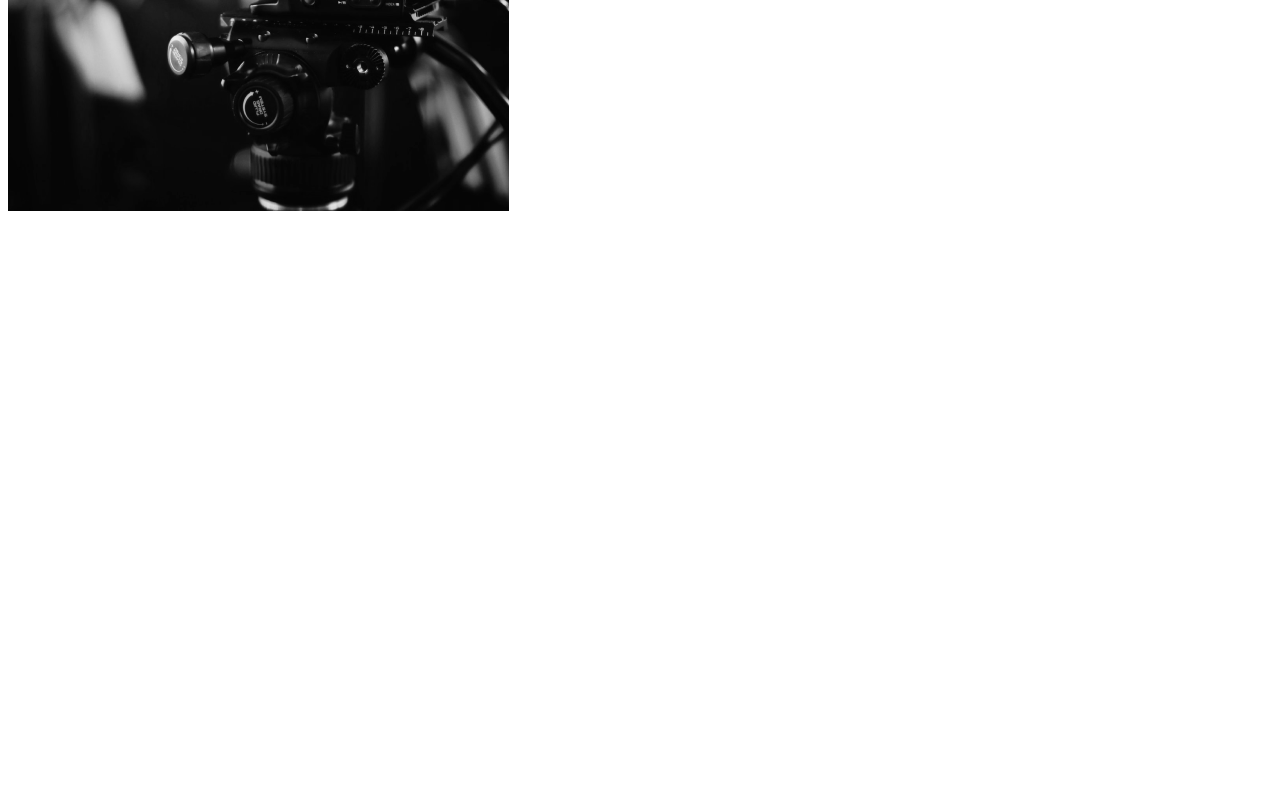
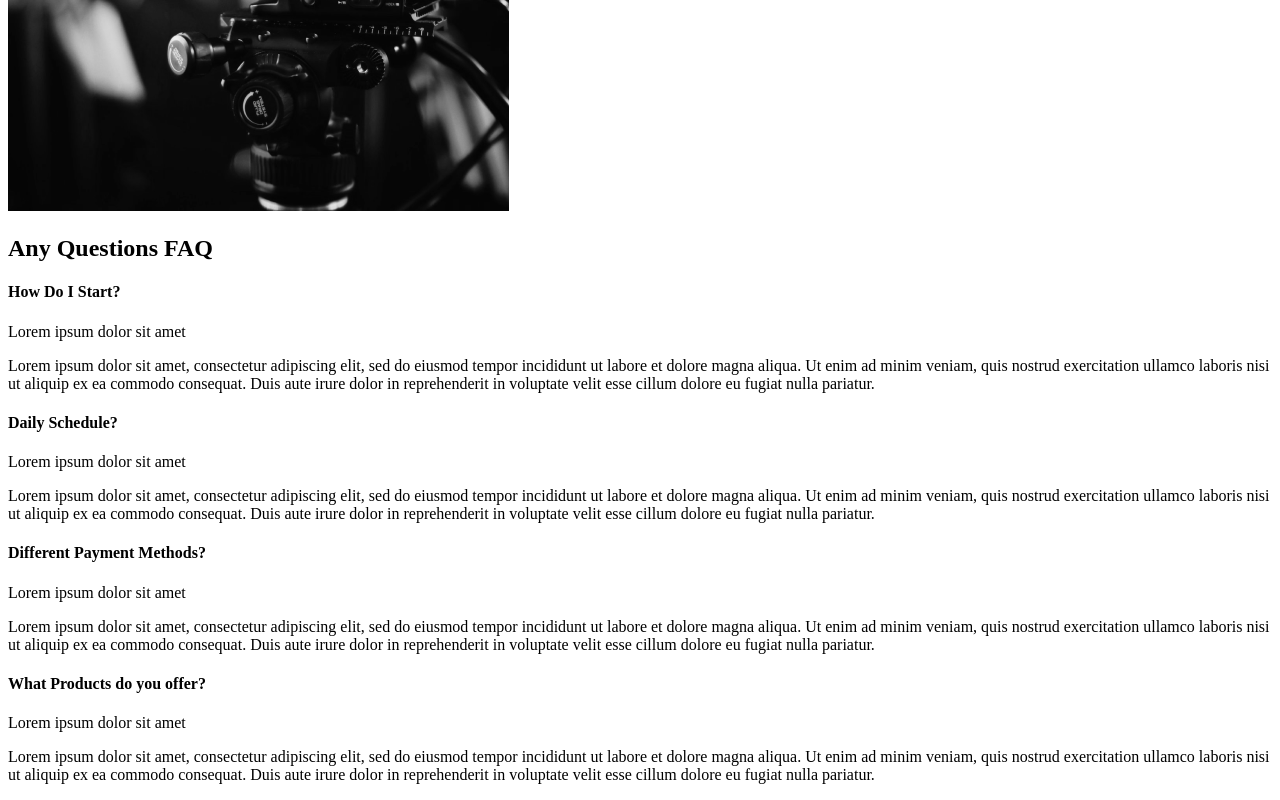
Before and after one commit to HenryMGit/Henry-Portfolio, a React (Create React App) app: page / in a window 1280 px wide. Shown: the part 2231-3031 px from the top of the page. Before the commit the page ends 2454 px from the top, so only its background shows below. Built offline with nearby package versions, Linux system fonts and the light colour scheme.

Commit message:
4. Faq Section

```diff
--- /dev/null
+++ b/src/components/FaqSecion.js
@@ -0,0 +1,61 @@
+
+const FaqSection = () =>{
+    return(
+        <div className="faq">
+            <h2>Any Questions <span>FAQ</span></h2>
+            <div className="question">
+                <h4>How Do I Start?</h4>
+                <div className="answer">
+                    <p>Lorem ipsum dolor sit amet</p>
+                    <p>
+                        Lorem ipsum dolor sit amet, consectetur adipiscing elit, sed do eiusmod tempor
+                        incididunt ut labore et dolore magna aliqua. Ut enim ad minim veniam, quis nostrud
+                        exercitation ullamco laboris nisi ut aliquip ex ea commodo consequat. Duis aute irure
+                        dolor in reprehenderit in voluptate velit esse cillum dolore eu fugiat nulla pariatur.
+                    </p>
+                </div>
+            </div>
+
+            <div className="question">
+                <h4>Daily Schedule?</h4>
+                <div className="answer">
+                    <p>Lorem ipsum dolor sit amet</p>
+                    <p>
+                        Lorem ipsum dolor sit amet, consectetur adipiscing elit, sed do eiusmod tempor
+                        incididunt ut labore et dolore magna aliqua. Ut enim ad minim veniam, quis nostrud
+                        exercitation ullamco laboris nisi ut aliquip ex ea commodo consequat. Duis aute irure
+                        dolor in reprehenderit in voluptate velit esse cillum dolore eu fugiat nulla pariatur.
+                    </p>
+                </div>
+            </div>
+
+            <div className="question">
+                <h4>Different Payment Methods?</h4>
+                <div className="answer">
+                    <p>Lorem ipsum dolor sit amet</p>
+                    <p>
+                        Lorem ipsum dolor sit amet, consectetur adipiscing elit, sed do eiusmod tempor
+                        incididunt ut labore et dolore magna aliqua. Ut enim ad minim veniam, quis nostrud
+                        exercitation ullamco laboris nisi ut aliquip ex ea commodo consequat. Duis aute irure
+                        dolor in reprehenderit in voluptate velit esse cillum dolore eu fugiat nulla pariatur.
+                    </p>
+                </div>
+            </div>
+
+            <div className="question">
+                <h4>What Products do you offer?</h4>
+                <div className="answer">
+                    <p>Lorem ipsum dolor sit amet</p>
+                    <p>
+                        Lorem ipsum dolor sit amet, consectetur adipiscing elit, sed do eiusmod tempor
+                        incididunt ut labore et dolore magna aliqua. Ut enim ad minim veniam, quis nostrud
+                        exercitation ullamco laboris nisi ut aliquip ex ea commodo consequat. Duis aute irure
+                        dolor in reprehenderit in voluptate velit esse cillum dolore eu fugiat nulla pariatur.
+                    </p>
+                </div>
+            </div>
+        </div>
+    );
+}
+
+export default FaqSection;
--- a/src/pages/About.js
+++ b/src/pages/About.js
@@ -2,12 +2,14 @@
 //Page Components
 import AboutSection from '../components/AboutSection';
 import ServicesSection from '../components/ServicesSection';
+import FaqSection from '../components/FaqSecion';
 
 const About = () =>{
     return (
         <>
             <AboutSection />
             <ServicesSection/>
+            <FaqSection />
         </>
     );
 }
```
Also changed, not shown: 1 other file (tests, documents, lock files or other folders).
